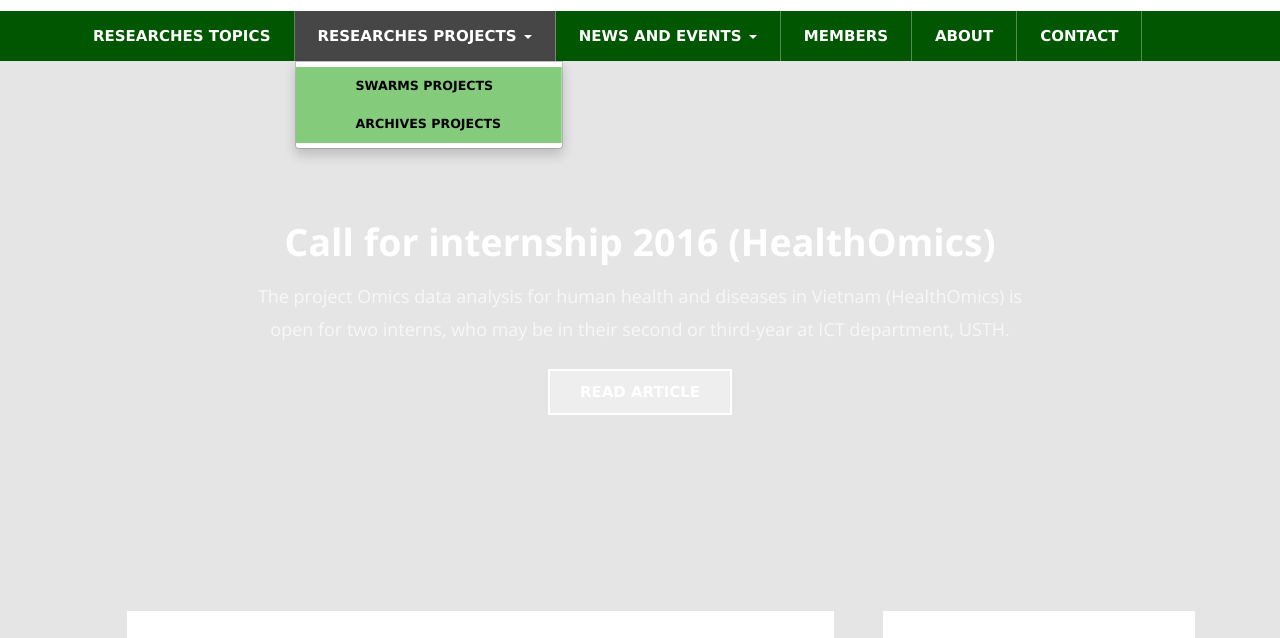
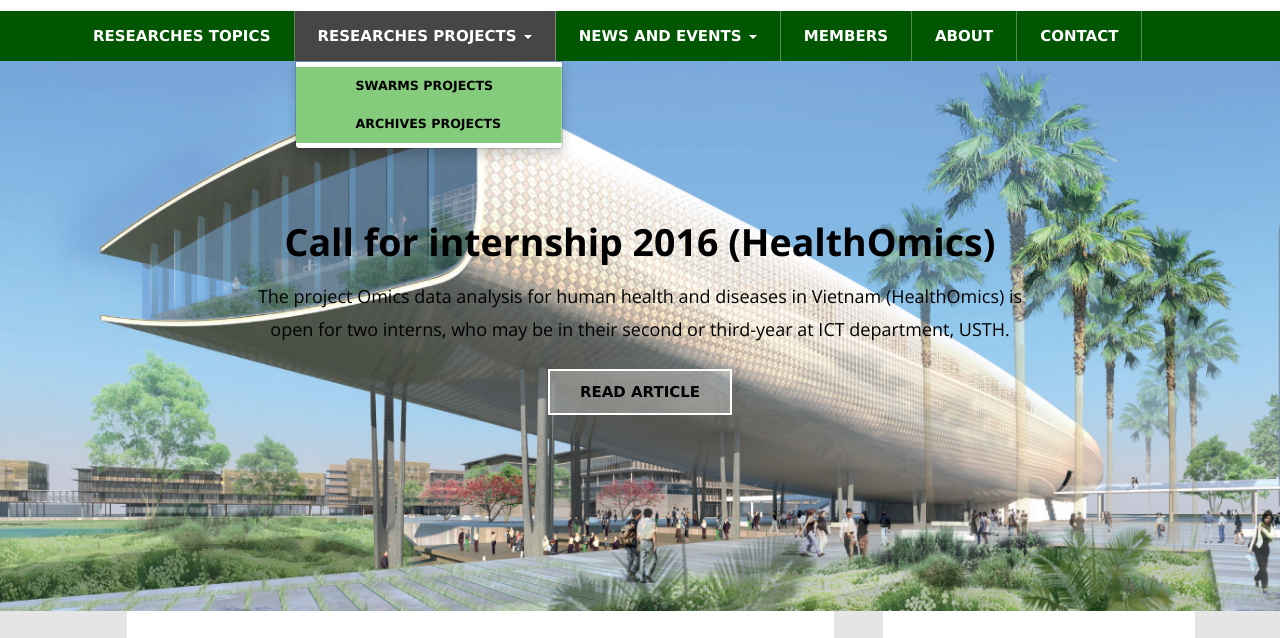
Before and after one commit to baodoanusth/WebApp, a plain HTML site: page index2.html in a window 1280 px wide. Both pictures are taken after a click on the button "RESEARCHES PROJECTS". Shown: the part 151-789 px from the top of the page. Drawn offline with nearby package versions, Linux system fonts and the light colour scheme.

Commit message:
index2,3

```diff
--- a/index2.html
+++ b/index2.html
@@ -82,13 +82,36 @@ Smartphone Compatible web template, free webdesigns for Nokia, Samsung, LG, Sony
 <!--head-bottom-->
 </div>
 <!-- banner -->
-<div class="banner">
+<div class="banner w3-animate-right" style="background: url(images/banner.jpg); background-repeat: no-repeat; background-size:cover; width: 100%">
 	<div class="container">
 		<h2>Call for internship 2016 (HealthOmics)</h2>
 		<p>The project Omics data analysis for human health and diseases in Vietnam (HealthOmics) is open for two interns, who may be in their second or third-year at ICT department, USTH.</p>
 		<a href="indexPost/post0.html">READ ARTICLE</a>
 	</div>
 </div>
+<div class="banner w3-animate-right" style="background: url(images/usth.jpg); background-repeat: no-repeat; background-size:cover; width: 100%">
+	<div class="container">
+		<h2 style="color: black">Call for internship 2016 (HealthOmics)</h2>
+		<p style="color: black">The project Omics data analysis for human health and diseases in Vietnam (HealthOmics) is open for two interns, who may be in their second or third-year at ICT department, USTH.</p>
+		<a href="indexPost/post0.html" style="color: black">READ ARTICLE</a>
+	</div>
+</div>
+<script>
+var myIndex = 0;
+carousel();
+
+function carousel() {
+    var i;
+    var x = document.getElementsByClassName("banner");
+    for (i = 0; i < x.length; i++) {
+      x[i].style.display = "none";
+    }
+    myIndex++;
+    if (myIndex > x.length) {myIndex = 1}
+    x[myIndex-1].style.display = "block";
+    setTimeout(carousel, 2500);
+}
+</script>
 <!-- technology -->
 <div class="technology">
 	<div class="container">
```
Also changed, not shown: index3.html (+24 -1 lines).
